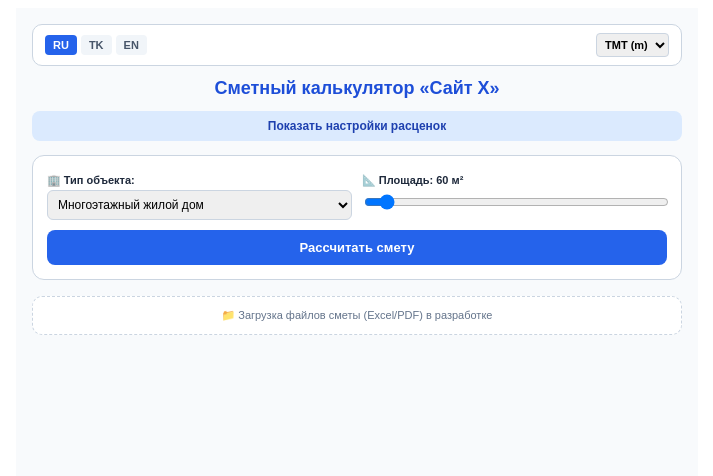
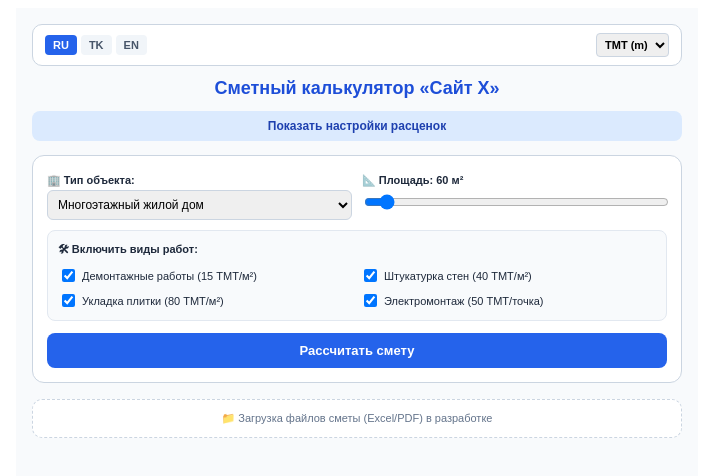
Before and after one commit to abdyrahym78-png/tm-smeta-calc, a React (Vite) app: page / in a window 1280 px wide. Shown: the top 476 px of the page, without its empty margins (283-996 px from the left). Built offline with nearby package versions, Linux system fonts and the light colour scheme.

Commit message:
feat: add interactive work selection checklist

```diff
--- a/src/App.jsx
+++ b/src/App.jsx
@@ -47,7 +47,7 @@ export default function App() {
   const [objectType, setObjectType] = useState('Многоэтажный жилой дом');
   const [area, setArea] = useState(60);
   const [repairClass, setRepairClass] = useState('Капитальный');
-  const [selectedWorks, setSelectedWorks] = useState(DEFAULT_WORKS || []);
+  const [selectedWorks, setSelectedWorks] = useState([1, 2, 3, 4]);
   const [manualResult, setManualResult] = useState(null);
 
   const [clientName, setClientName] = useState('ИП "Заказчик"');
@@ -77,13 +77,20 @@ export default function App() {
     if (objectType === 'Многоэтажный жилой дом' || repairClass === 'Многоэтажка') ratePerM2 = rates.multi || 950;
 
     const baseTotal = area * ratePerM2;
+
+    // Считаем выбранные доп. работы
+    const selectedWorksTotal = (DEFAULT_WORKS || [])
+      .filter(w => (selectedWorks || []).includes(w.id))
+      .reduce((acc, w) => acc + (w.price * area), 0);
+
     const customTotal = (customItems || []).reduce((acc, item) => acc + (item.price || 0), 0);
-    const grandTotalTmt = baseTotal + customTotal;
+    const grandTotalTmt = baseTotal + selectedWorksTotal + customTotal;
 
     setManualResult({
       area, objectType, repairClass, calcMode,
       materialsTmt: grandTotalTmt * (rates.matRatio / 100),
       laborTmt: grandTotalTmt * (1 - rates.matRatio / 100),
+      selectedWorksTotal,
       grandTotalTmt,
       date: new Date().toLocaleDateString()
     });
@@ -147,4 +154,3 @@ export default function App() {
     </ErrorBoundary>
   );
 }
-// Force update: Fri Aug 28 13:20:14 +05 2026
--- a/src/components/ManualTab.jsx
+++ b/src/components/ManualTab.jsx
@@ -6,9 +6,13 @@ export default function ManualTab({
   area, setArea, repairClass, setRepairClass, calcMode, selectedWorks = [], setSelectedWorks,
   DEFAULT_WORKS = [], handleManualCalculate, manualResult, formatVal, exportToExcel, setShowContract
 }) {
-  const toggleWork = (w) => {
+  const toggleWork = (wId) => {
     if (!setSelectedWorks) return;
-    setSelectedWorks(prev => (prev || []).includes(w) ? (prev || []).filter(x => x !== w) : [...(prev || []), w]);
+    if (selectedWorks.includes(wId)) {
+      setSelectedWorks(selectedWorks.filter(id => id !== wId));
+    } else {
+      setSelectedWorks([...selectedWorks, wId]);
+    }
   };
 
   const addCustomItem = () => {
@@ -64,6 +68,22 @@ export default function ManualTab({
           </div>
         </div>
 
+        <div style={{ marginBottom: '12px', background: '#f8fafc', padding: '10px', borderRadius: '8px', border: '1px solid #e2e8f0' }}>
+          <label style={{ fontSize: '11px', fontWeight: 'bold', display: 'block', marginBottom: '6px' }}>🛠 Включить виды работ:</label>
+          <div style={{ display: 'grid', gridTemplateColumns: '1fr 1fr', gap: '6px' }}>
+            {(DEFAULT_WORKS || []).map(w => (
+              <label key={w.id} style={{ fontSize: '11px', display: 'flex', alignItems: 'center', gap: '4px', cursor: 'pointer' }}>
+                <input
+                  type="checkbox"
+                  checked={selectedWorks.includes(w.id)}
+                  onChange={() => toggleWork(w.id)}
+                />
+                {w.name} ({w.price} TMT/{w.unit})
+              </label>
+            ))}
+          </div>
+        </div>
+
         <button onClick={handleManualCalculate} style={{ width: '100%', padding: '10px', background: '#2563eb', color: '#fff', border: 'none', borderRadius: '8px', fontWeight: 'bold', fontSize: '13px', cursor: 'pointer' }}>
           {t?.genEstimate || '✨ Рассчитать смету'}
         </button>
@@ -73,6 +93,9 @@ export default function ManualTab({
             <h4 style={{ margin: '0 0 6px 0', color: '#15803d', fontSize: '13px' }}>📊 Готовая смета ({manualResult.objectType}):</h4>
             <p style={{ margin: '2px 0', fontSize: '12px' }}>• {t?.materials || 'Материалы'}: <strong>{formatVal(manualResult.materialsTmt)}</strong></p>
             <p style={{ margin: '2px 0', fontSize: '12px' }}>• {t?.labor || 'Работы'}: <strong>{formatVal(manualResult.laborTmt)}</strong></p>
+            {manualResult.selectedWorksTotal > 0 && (
+              <p style={{ margin: '2px 0', fontSize: '12px' }}>• Выбранные работы: <strong>{formatVal(manualResult.selectedWorksTotal)}</strong></p>
+            )}
             <h3 style={{ color: '#16a34a', margin: '6px 0', fontSize: '15px' }}>{t?.total || 'Итого'}: {formatVal(manualResult.grandTotalTmt)}</h3>
             <div style={{ display: 'flex', gap: '6px', marginTop: '10px' }}>
               <button onClick={exportToExcel} style={{ flex: 1, padding: '8px', background: '#16a34a', color: '#fff', border: 'none', borderRadius: '6px', fontSize: '11px', fontWeight: 'bold', cursor: 'pointer' }}>{t?.exportExcel || 'Скачать CSV'}</button>
```
